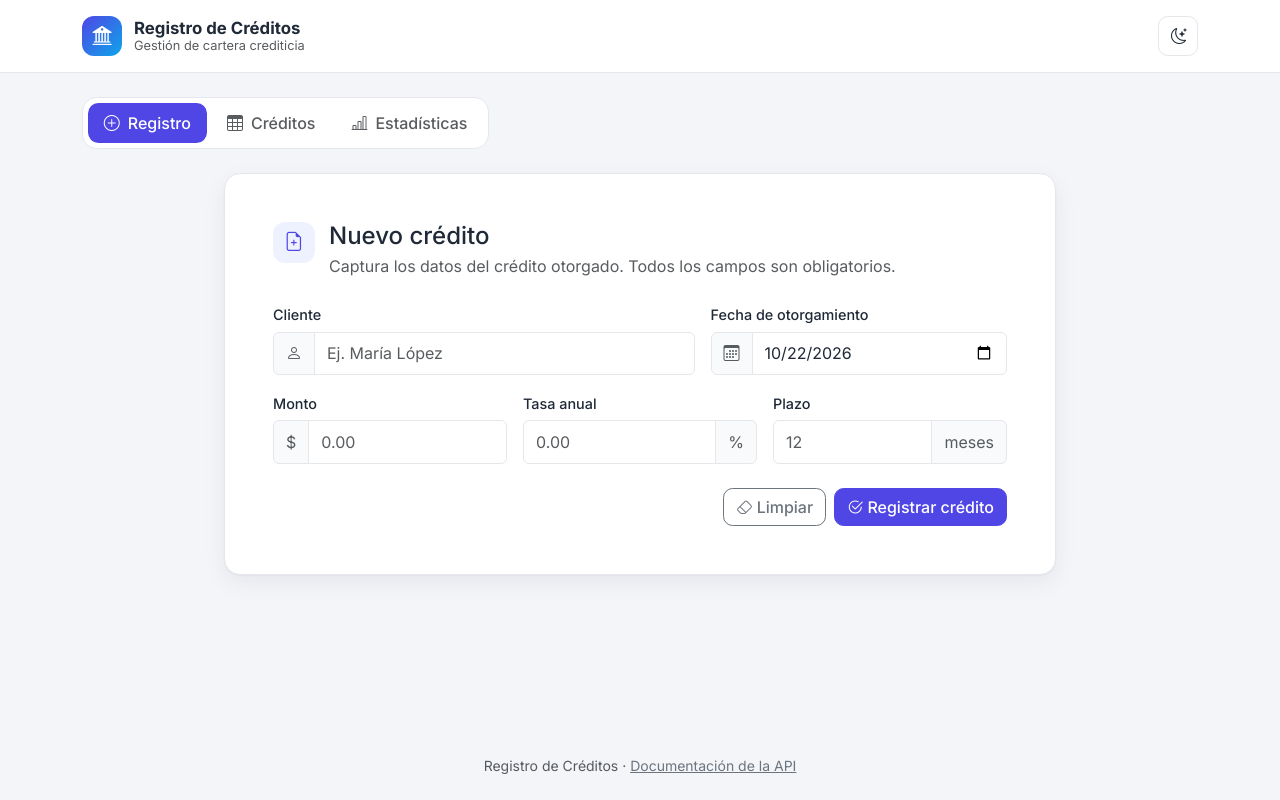
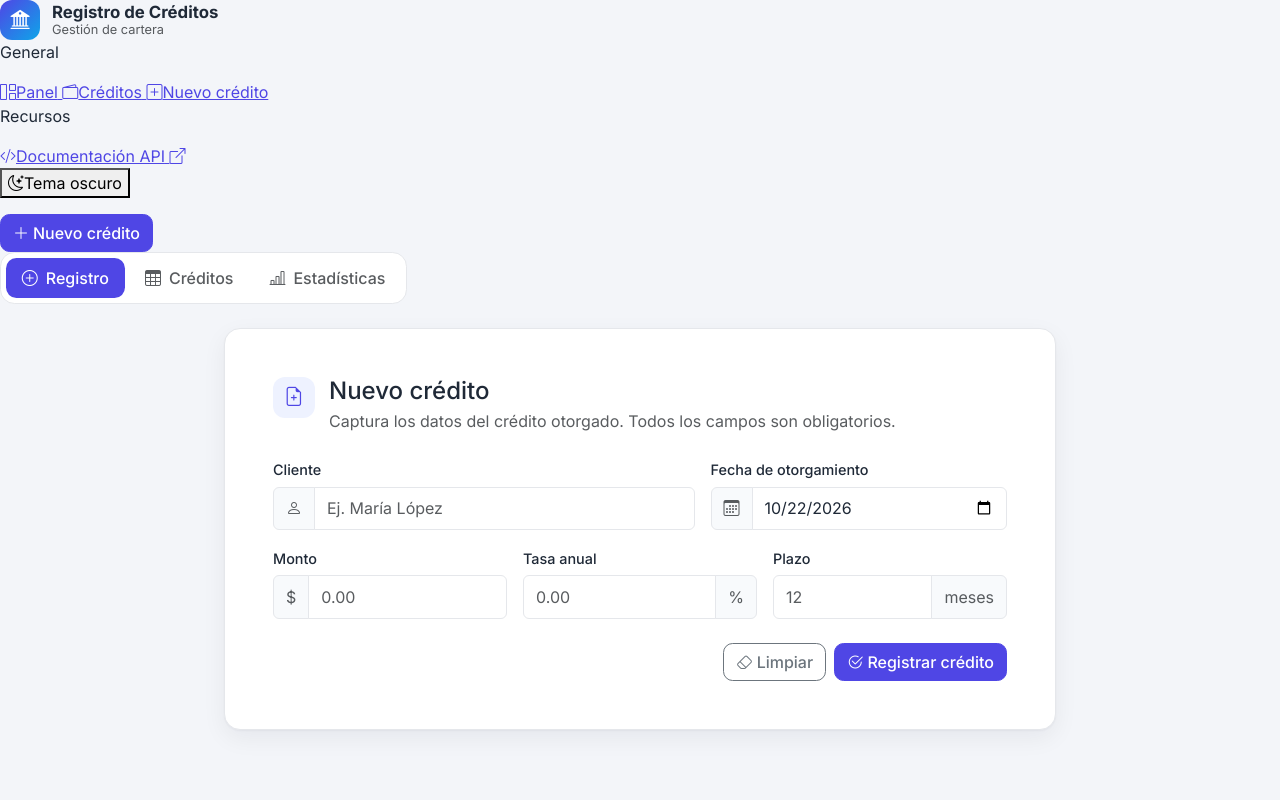
Before and after one commit to IrvinSegura/Registros-de-Creditos, a Flask app: page / in a window 1280 px wide. Run offline with Flask 3, Linux system fonts and the light colour scheme; parts of the project's set-up code (start-up, migrations or seed data) failed here and were passed over; some libraries are stand-ins or nearby versions.

Commit message:
feat(ui): add the sidebar shell, favicon and integrity hashes to the base layout

```diff
--- a/app/static/js/theme.js
+++ b/app/static/js/theme.js
@@ -6,6 +6,7 @@ const currentTheme = () => document.documentElement.getAttribute("data-bs-theme"
 function renderToggle(button) {
     const dark = currentTheme() === "dark";
     button.querySelector("i").className = dark ? "bi bi-sun" : "bi bi-moon-stars";
+    button.querySelector("span").textContent = dark ? "Tema claro" : "Tema oscuro";
     button.setAttribute("aria-label", dark ? "Cambiar a tema claro" : "Cambiar a tema oscuro");
 }
 
--- a/app/templates/base.html
+++ b/app/templates/base.html
@@ -5,7 +5,8 @@
     <meta charset="UTF-8">
     <meta name="viewport" content="width=device-width, initial-scale=1">
     <title>{% block title %}Registro de Créditos{% endblock %}</title>
-    <script>
+    <link rel="icon" href="{{ url_for('static', filename='img/favicon.svg') }}" type="image/svg+xml">
+    <script nonce="{{ csp_nonce }}">
         // Apply the saved or system theme before the first paint to avoid a flash
         (function () {
             let theme = null;
@@ -19,38 +20,88 @@
     <link rel="preconnect" href="https://fonts.googleapis.com">
     <link rel="preconnect" href="https://fonts.gstatic.com" crossorigin>
     <link href="https://fonts.googleapis.com/css2?family=Inter:wght@400;500;600;700&display=swap" rel="stylesheet">
-    <link href="https://cdn.jsdelivr.net/npm/bootstrap@5.3.3/dist/css/bootstrap.min.css" rel="stylesheet">
-    <link href="https://cdn.jsdelivr.net/npm/bootstrap-icons@1.11.3/font/bootstrap-icons.min.css" rel="stylesheet">
+    {# Pinned CDN files with Subresource Integrity: the browser refuses them if their content changes #}
+    <link href="https://cdn.jsdelivr.net/npm/bootstrap@5.3.3/dist/css/bootstrap.min.css" rel="stylesheet"
+          integrity="sha384-QWTKZyjpPEjISv5WaRU9OFeRpok6YctnYmDr5pNlyT2bRjXh0JMhjY6hW+ALEwIH" crossorigin="anonymous">
+    <link href="https://cdn.jsdelivr.net/npm/bootstrap-icons@1.11.3/font/bootstrap-icons.min.css" rel="stylesheet"
+          integrity="sha384-XGjxtQfXaH2tnPFa9x+ruJTuLE3Aa6LhHSWRr1XeTyhezb4abCG4ccI5AkVDxqC+" crossorigin="anonymous">
+    <link href="https://cdn.jsdelivr.net/npm/sweetalert2@11.14.5/dist/sweetalert2.min.css" rel="stylesheet"
+          integrity="sha384-9zhnRArCpusIVIudEVdI3QmXKH9nCjEGc2rNvdcQ1utx3a3zbLtW3rBOeJ2PvupL" crossorigin="anonymous">
     <link href="{{ url_for('static', filename='css/app.css') }}" rel="stylesheet">
 </head>
 
 <body>
-    <header class="app-header">
-        <div class="container d-flex align-items-center justify-content-between gap-3 py-3">
-            <a class="brand" href="{{ url_for('web.index') }}">
+    <div class="app-shell">
+        <aside class="app-sidebar offcanvas-lg offcanvas-start" id="app-sidebar" tabindex="-1" aria-label="Menú principal">
+            <div class="sidebar-inner">
+                <div class="sidebar-header">
+                    <a class="brand" href="#/panel">
                         <span class="brand-mark" aria-hidden="true"><i class="bi bi-bank2"></i></span>
                         <span class="brand-text">
                             <span class="brand-name">Registro de Créditos</span>
-                    <span class="brand-tagline">Gestión de cartera crediticia</span>
+                            <span class="brand-tagline">Gestión de cartera</span>
                         </span>
                     </a>
-            <button type="button" id="theme-toggle" class="btn btn-icon" aria-label="Cambiar a tema oscuro" title="Cambiar tema">
-                <i class="bi bi-moon-stars" aria-hidden="true"></i>
+                    <button type="button" class="btn-close btn-close-white d-lg-none" data-bs-dismiss="offcanvas"
+                            data-bs-target="#app-sidebar" aria-label="Cerrar menú"></button>
+                </div>
+
+                <nav class="sidebar-nav">
+                    <p class="sidebar-section">General</p>
+                    <a class="sidebar-link" href="#/panel" data-view-link="dashboard">
+                        <i class="bi bi-grid-1x2" aria-hidden="true"></i><span>Panel</span>
+                    </a>
+                    <a class="sidebar-link" href="#/creditos" data-view-link="credits">
+                        <i class="bi bi-wallet2" aria-hidden="true"></i><span>Créditos</span>
+                    </a>
+                    <a class="sidebar-link" href="#/nuevo" data-view-link="register">
+                        <i class="bi bi-plus-square" aria-hidden="true"></i><span>Nuevo crédito</span>
+                    </a>
+
+                    <p class="sidebar-section">Recursos</p>
+                    <a class="sidebar-link" href="/api/docs" target="_blank" rel="noopener">
+                        <i class="bi bi-code-slash" aria-hidden="true"></i><span>Documentación API</span>
+                        <i class="bi bi-box-arrow-up-right sidebar-link-end" aria-hidden="true"></i>
+                    </a>
+                </nav>
+
+                <div class="sidebar-footer">
+                    <button type="button" id="theme-toggle" class="sidebar-link">
+                        <i class="bi bi-moon-stars" aria-hidden="true"></i><span>Tema oscuro</span>
                     </button>
                 </div>
+            </div>
+        </aside>
+
+        <div class="app-main">
+            <header class="app-topbar">
+                <button type="button" class="btn btn-icon d-lg-none" data-bs-toggle="offcanvas" data-bs-target="#app-sidebar"
+                        aria-controls="app-sidebar" aria-label="Abrir menú">
+                    <i class="bi bi-list" aria-hidden="true"></i>
+                </button>
+                <div class="topbar-title">
+                    <p class="topbar-eyebrow" id="view-eyebrow"></p>
+                    <h1 class="h4 mb-0" id="view-title" tabindex="-1"></h1>
+                </div>
+                <a href="#/nuevo" class="btn btn-primary ms-auto" id="topbar-new">
+                    <i class="bi bi-plus-lg" aria-hidden="true"></i><span class="d-none d-sm-inline ms-1">Nuevo crédito</span>
+                </a>
             </header>
 
-    <main class="container py-4">
+            <main class="app-content">
                 {% block content %}{% endblock %}
             </main>
+        </div>
+    </div>
 
-    <footer class="container pb-4 text-center small text-body-secondary">
-        Registro de Créditos · <a href="/api/docs" class="link-secondary">Documentación de la API</a>
-    </footer>
+    {% block overlays %}{% endblock %}
 
-    <script src="https://cdn.jsdelivr.net/npm/bootstrap@5.3.3/dist/js/bootstrap.bundle.min.js"></script>
-    <script src="https://cdn.jsdelivr.net/npm/sweetalert2@11.14.5/dist/sweetalert2.all.min.js"></script>
-    <script src="https://cdn.jsdelivr.net/npm/chart.js@4.4.6/dist/chart.umd.min.js"></script>
+    <script src="https://cdn.jsdelivr.net/npm/bootstrap@5.3.3/dist/js/bootstrap.bundle.min.js"
+            integrity="sha384-YvpcrYf0tY3lHB60NNkmXc5s9fDVZLESaAA55NDzOxhy9GkcIdslK1eN7N6jIeHz" crossorigin="anonymous"></script>
+    <script src="https://cdn.jsdelivr.net/npm/sweetalert2@11.14.5/dist/sweetalert2.min.js"
+            integrity="sha384-ueC9FHE/gdG6Xjlev9kT8QDLO/Yskgm0nfhNXN+N1odFWNO4nxt2I0gz5PsbkJs2" crossorigin="anonymous"></script>
+    <script src="https://cdn.jsdelivr.net/npm/chart.js@4.4.6/dist/chart.umd.min.js"
+            integrity="sha384-Sse/HDqcypGpyTDpvZOJNnG0TT3feGQUkF9H+mnRvic+LjR+K1NhTt8f51KIQ3v3" crossorigin="anonymous"></script>
     <script type="module" src="{{ url_for('static', filename='js/main.js') }}"></script>
 </body>
 
```
Also changed, not shown: app/static/img/favicon.svg (added). Lines whose indentation alone changed are shown as unchanged.
